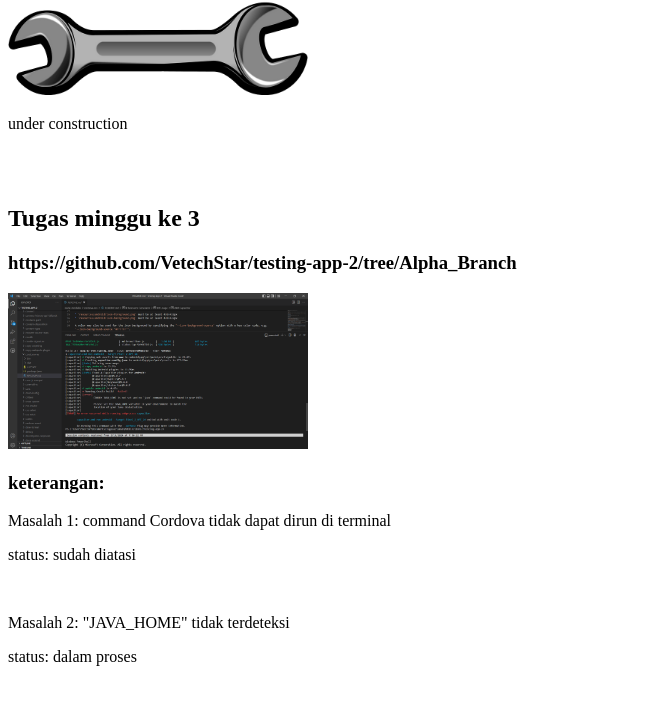
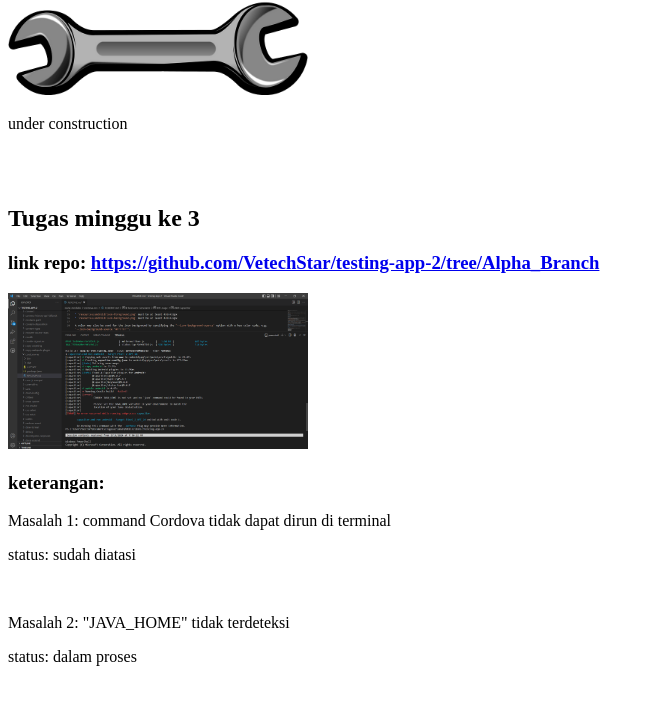
Before and after one commit to VetechStar/Vec-Static-Web, a plain HTML site: page index.html in a window 1280 px wide. Shown: the part 79-784 px from the top of the page, without its empty margins (0-654 px from the left). Drawn offline with Linux system fonts and the light colour scheme.

Commit message:
Update index.html

```diff
--- a/index.html
+++ b/index.html
@@ -11,7 +11,7 @@
       <br>
       <br>
       <h2>Tugas minggu ke 3</h2>
-      <h3>https://github.com/VetechStar/testing-app-2/tree/Alpha_Branch</h3>
+      <h3>link repo: <a href="https://github.com/VetechStar/testing-app-2/tree/Alpha_Branch">https://github.com/VetechStar/testing-app-2/tree/Alpha_Branch</a></h3>
       <img src="error1.png">
       <h3>keterangan:</h3>
       <p>Masalah 1: command Cordova tidak dapat dirun di terminal</p>
```
